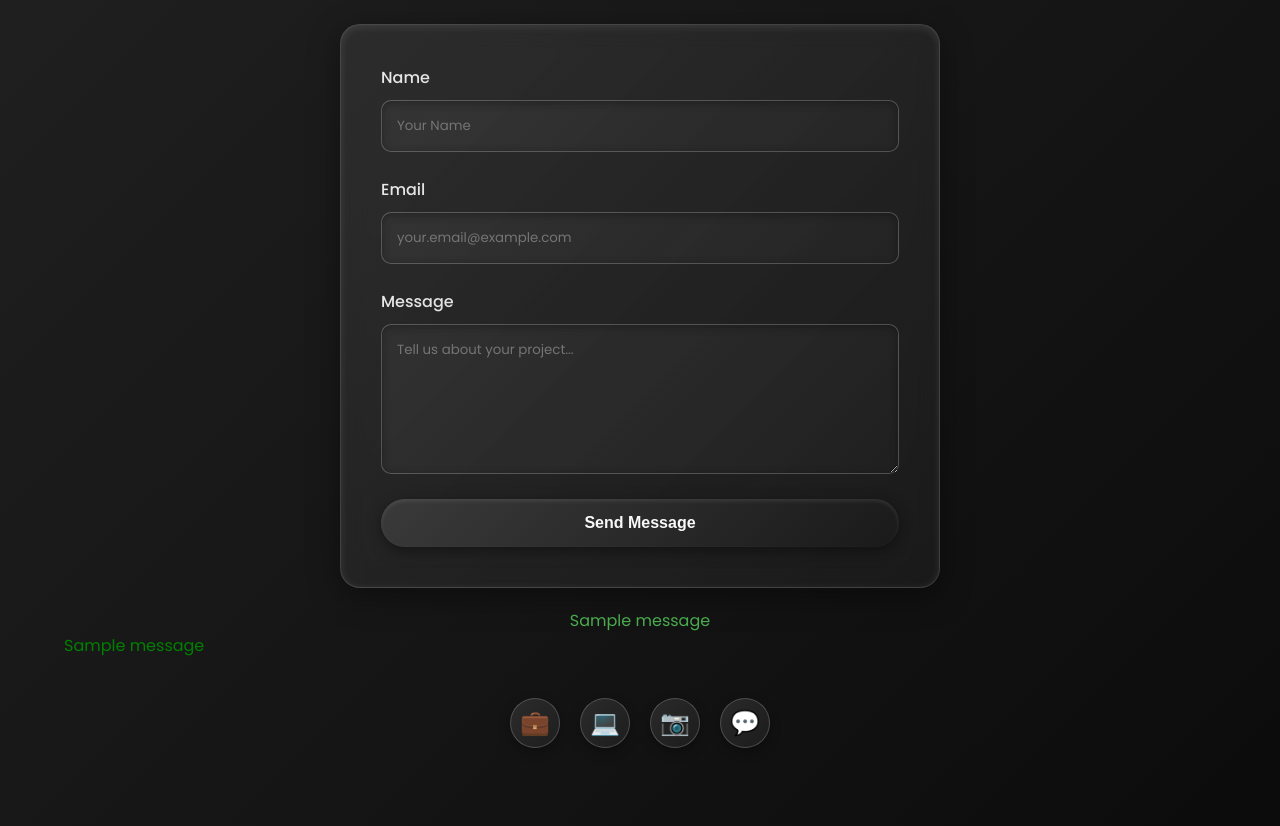
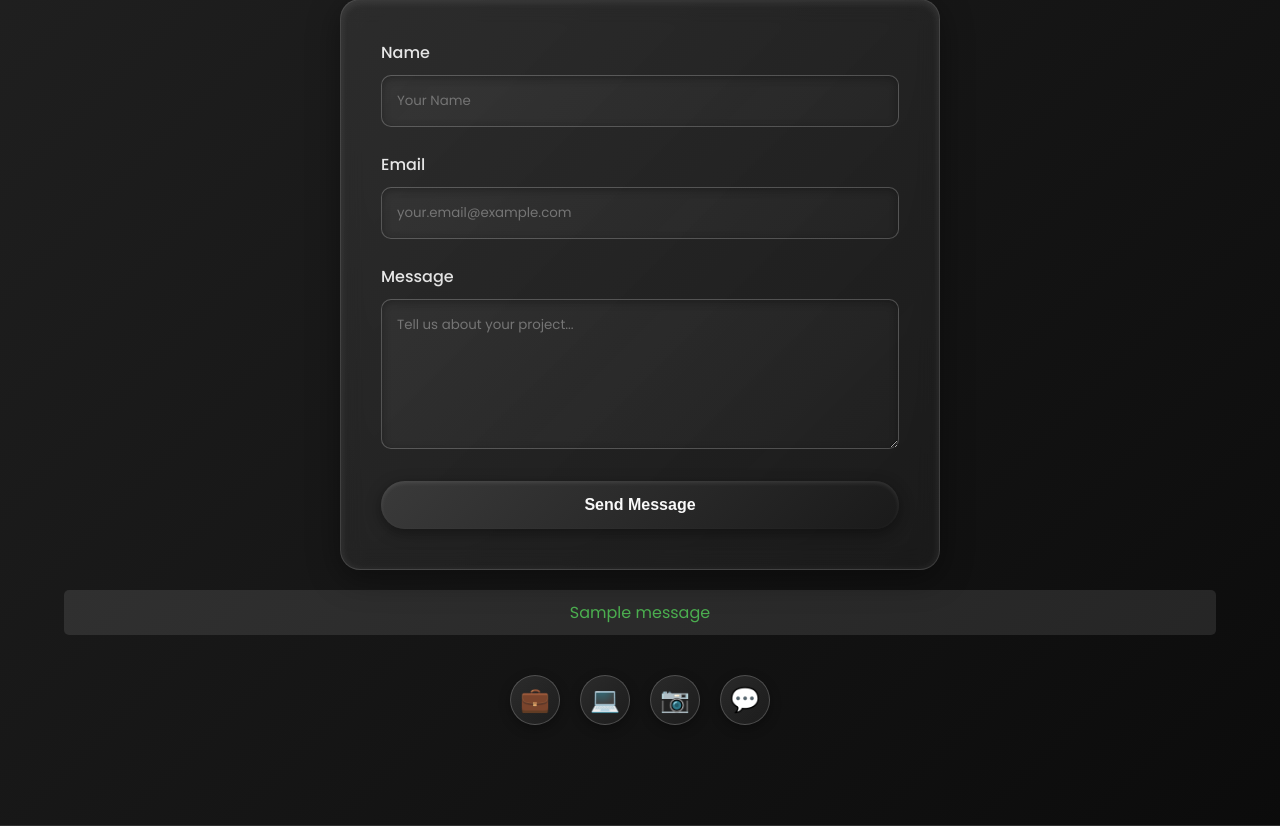
Before and after one commit to Sriraja2005/V4, a Django app: page / in a window 1280 px wide. Shown: the part 4595-5421 px from the top of the page. Run offline with Django 5.2, Linux system fonts and the light colour scheme; tables that the repository leaves empty hold one stand-in row (values such as "Sample post"); one stand-in notice (Sample message) is shown.

Commit message:
final commit

```diff
--- a/templates/main.html
+++ b/templates/main.html
@@ -1,4 +1,4 @@
-{ % load static %}
+{% load static %}
 <!DOCTYPE html>
 <html lang="en">
 <head>
@@ -7,7 +7,24 @@
     <title>V4 Smart Solutions - Modern Digital Solutions</title>
     <link href="https://fonts.googleapis.com/css2?family=Poppins:wght@300;400;500;600;700&display=swap" rel="stylesheet">
     <link rel="stylesheet" href="/static/css/style.css">
-
+    <style>
+        .message {
+            text-align: center;
+            margin: 10px 0;
+            padding: 10px;
+            border-radius: 5px;
+            background-color: rgba(255, 255, 255, 0.1);
+        }
+        .message-success {
+            color: #4CAF50;
+        }
+        .message-error {
+            color: #f44336;
+        }
+        .messages-container {
+            margin-top: 20px;
+        }
+    </style>
 </head>
 <body>
     <nav>
@@ -206,21 +223,13 @@
 </form>
 
 {% if messages %}
-<div style="margin-top: 20px;">
+<div class="messages-container">
     {% for message in messages %}
-        {% if message.tags == 'success' %}
-            <p style="color: #4CAF50; text-align: center;">{{ message }}</p>
-        {% else %}
-            <p style="color: #f44336; text-align: center;">{{ message }}</p>
-        {% endif %}
+        <p class="message {% if message.tags == 'success' %}message-success{% else %}message-error{% endif %}">
+            {{ message }}
+        </p>
     {% endfor %}
 </div>
-{% endif %}
-
-{% if messages %}
-    {% for message in messages %}
-        <p style="color:green">{{ message }}</p>
-    {% endfor %}
 {% endif %}
 
             <div class="social-links">
--- a/v4full/views.py
+++ b/v4full/views.py
@@ -8,19 +8,14 @@ from django.shortcuts import render
 # Using a template
 def home(request):
     if request.method == "POST":
-        # Print the POST data for debugging
-        print("POST data received in home view:", request.POST)
-
+        print("POST data received:", request.POST)
         form = ContactForm(request.POST)
         if form.is_valid():
             name = form.cleaned_data['name']
             email = form.cleaned_data['email']
             message = form.cleaned_data['message']
 
-            print(f"Form is valid. Name: {name}, Email: {email}, Message: {message}")
-
             try:
-                # Attempt to send email
                 full_message = f"Message from {name} ({email}):\n\n{message}"
                 send_mail(
                     subject=f"New Contact Form Submission from {name}",
@@ -29,15 +24,16 @@ def home(request):
                     recipient_list=["v4smartsolutions@gmail.com"],
                     fail_silently=False,
                 )
-                print("Email sent successfully!")
-
+                messages.success(request, "Thank you! Your message has been sent successfully.")
             except Exception as e:
                 print(f"Error sending email: {str(e)}")
                 messages.error(request, "Sorry, there was an error sending your message. Please try again later.")
         else:
-            print("Form is invalid:", form.errors)
+            messages.error(request, "Please correct the errors in the form.")
+    else:
+        form = ContactForm()
 
-    return render(request, "main.html", {'form': ContactForm()})
+    return render(request, "main.html", {'form': form})
 
 def about(request):
     return render(request, "team.html")
@@ -50,35 +46,4 @@ from django.contrib import messages
 from .forms import ContactForm
 
 def contact_view(request):
-    if request.method == "POST":
-        # Print the POST data for debugging
-        print("POST data received:", request.POST)
-
-        form = ContactForm(request.POST)
-        if form.is_valid():
-            name = form.cleaned_data['name']
-            email = form.cleaned_data['email']
-            message = form.cleaned_data['message']
-
-            print(f"Form is valid. Name: {name}, Email: {email}, Message: {message}")
-
-            try:
-                # Attempt to send email
-                full_message = f"Message from {name} ({email}):\n\n{message}"
-                send_mail(
-                    subject=f"New Contact Form Submission from {name}",
-                    message=full_message,
-                    from_email=settings.DEFAULT_FROM_EMAIL,
-                    recipient_list=["v4smartsolutions@gmail.com"],
-                    fail_silently=False,
-                )
-                print("Email sent successfully!")
-
-            except Exception as e:
-                print(f"Error sending email: {str(e)}")
-                messages.error(request, "Sorry, there was an error sending your message. Please try again later.")
-        else:
-            print("Form is invalid:", form.errors)
-
-
-    return render(request, 'main.html', {'form': form if request.method == "POST" else ContactForm()})
+    return redirect('/')
```
Also changed, not shown: v4full/settings.py (+5 -3 lines).
